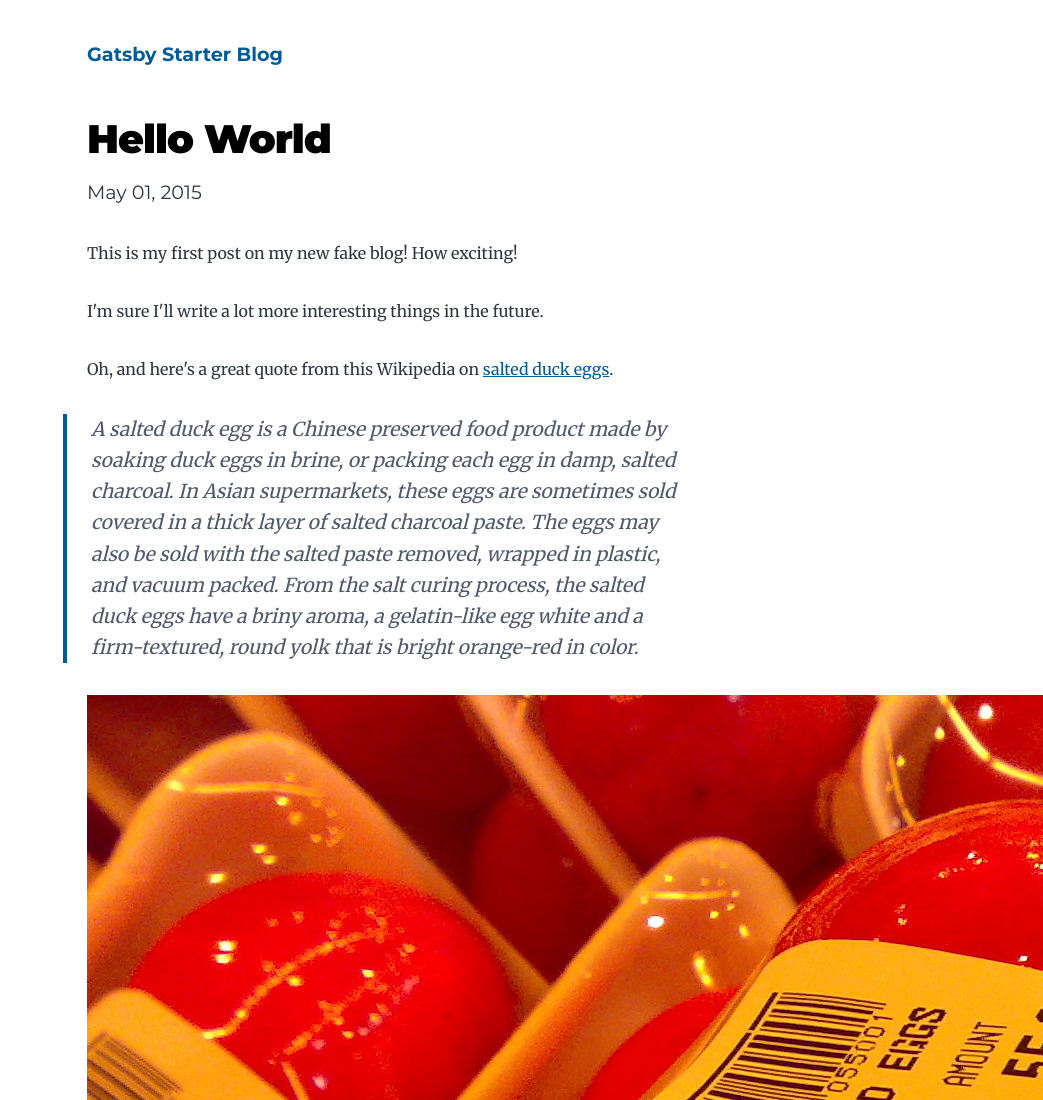
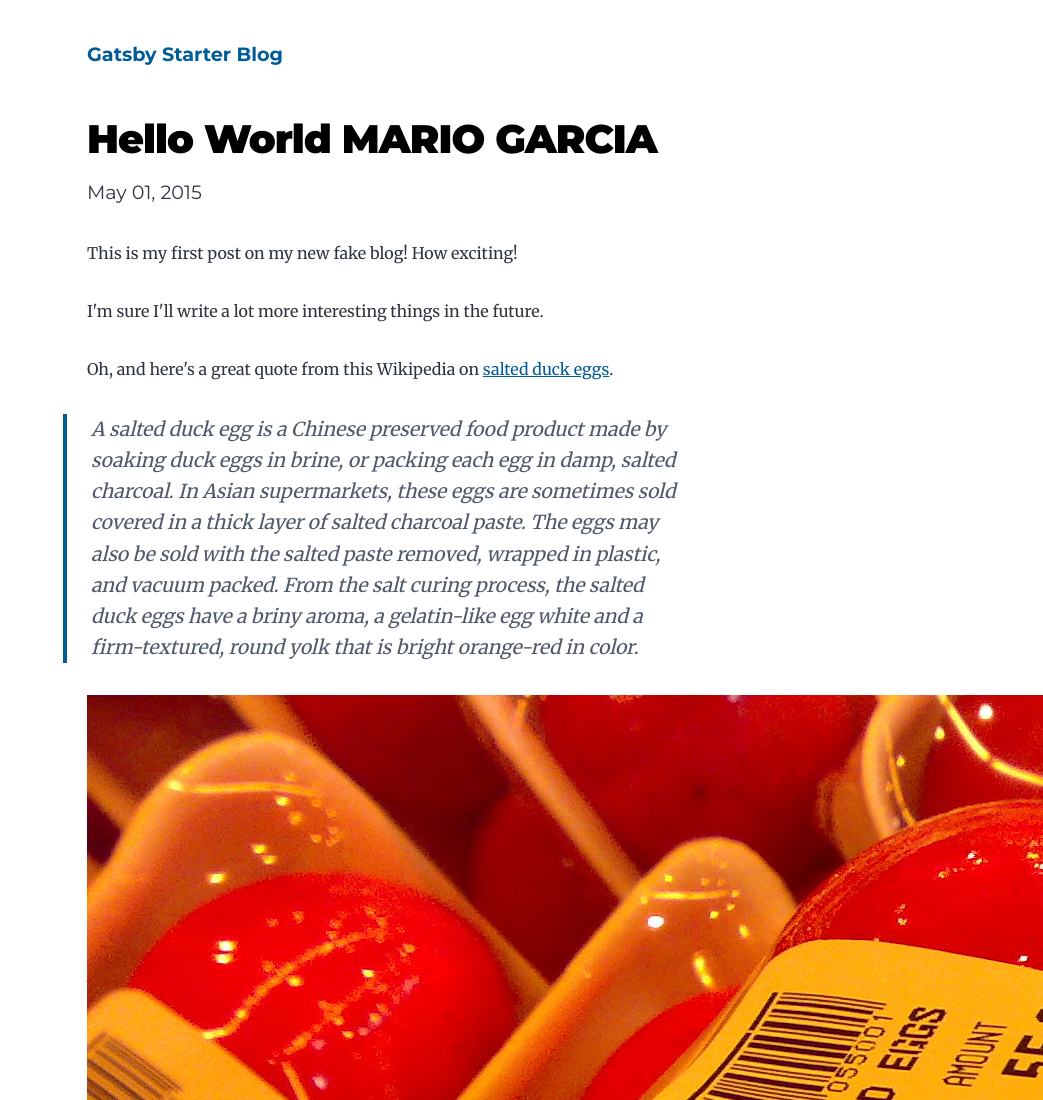
Before and after one commit to msgimanila/gatsby-starter-blog, a Gatsby site: page /hello-world/ in a window 1280 px wide. Shown: the top 1100 px of the page, without its empty margins (237-1280 px from the left). Built offline with nearby package versions, Linux system fonts and the light colour scheme; Gatsby itself is replaced by a stand-in of ours; some packages are replaced by stand-ins of ours.

Commit message:
Update index.md

```diff
--- a/content/blog/hello-world/index.md
+++ b/content/blog/hello-world/index.md
@@ -1,5 +1,5 @@
 ---
-title: Hello World
+title: Hello World MARIO GARCIA
 date: "2015-05-01T22:12:03.284Z"
 description: "Hello World"
 ---
```
